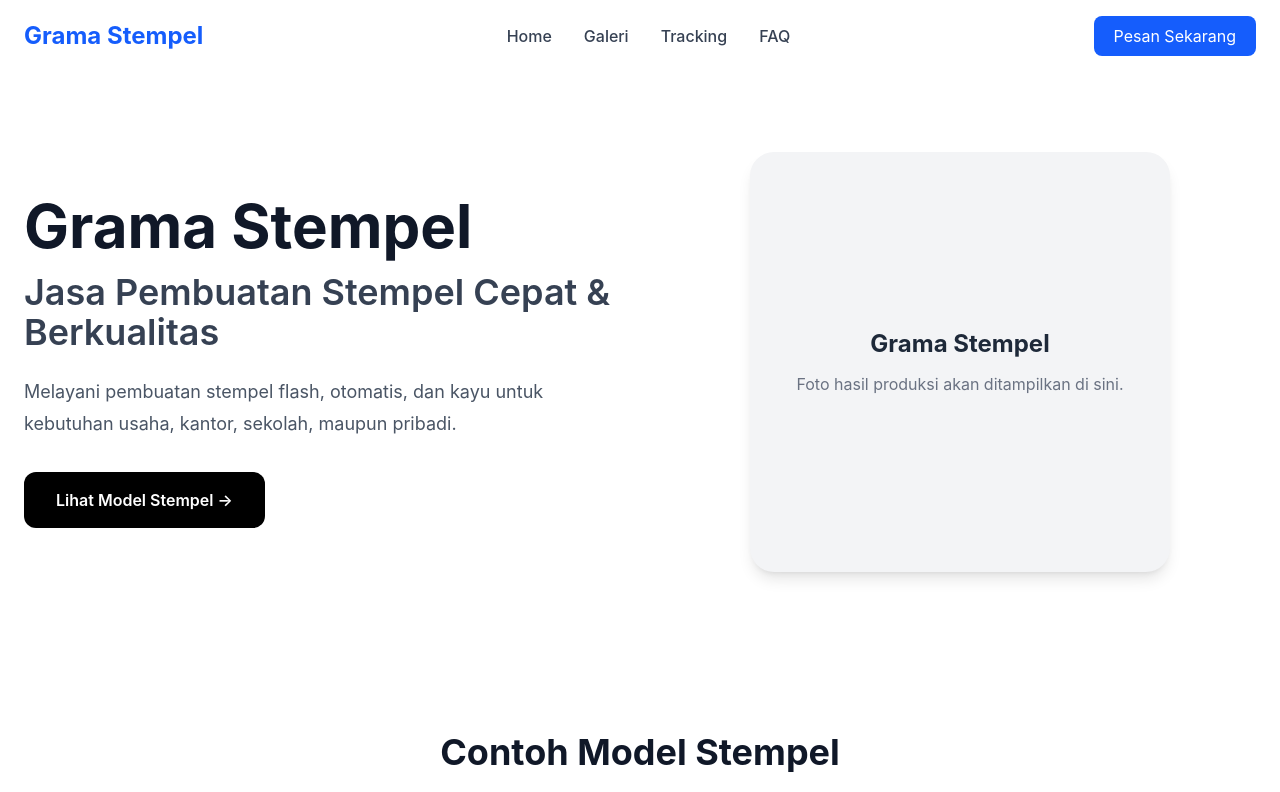
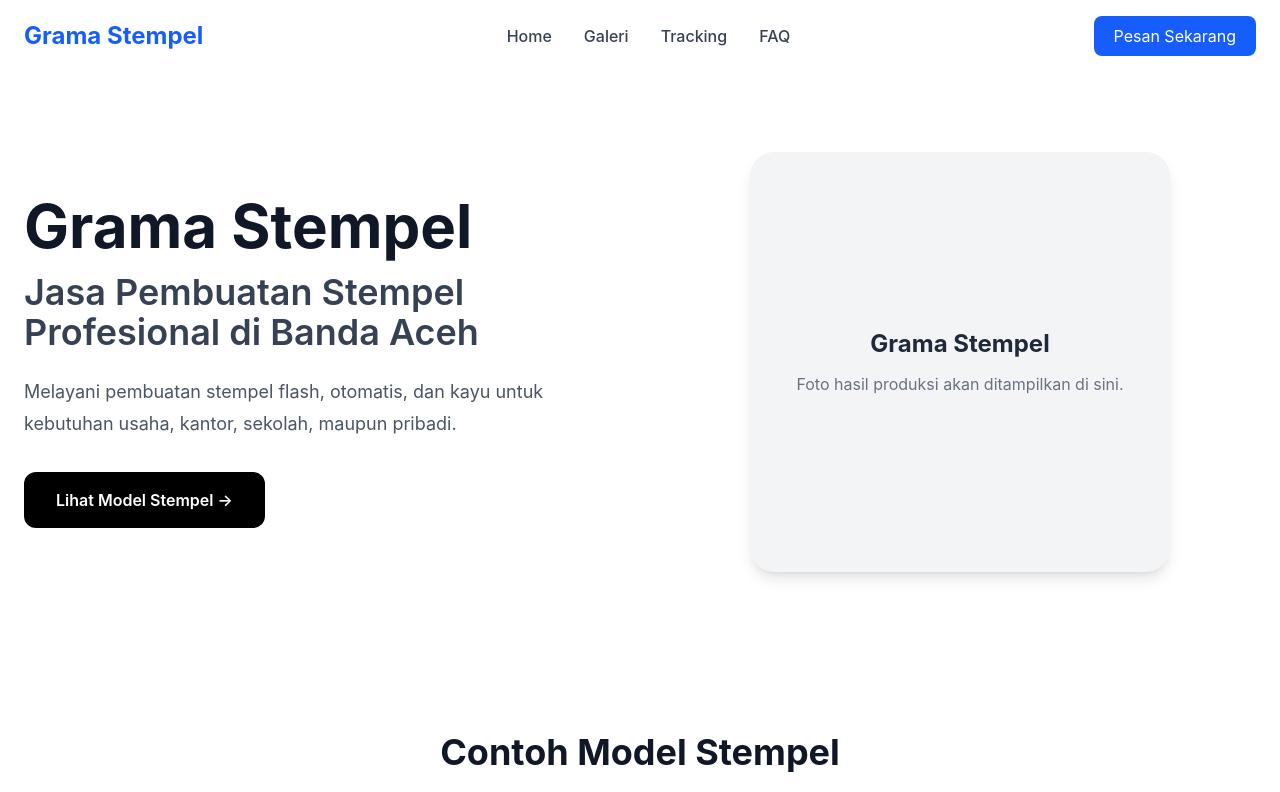
Before and after one commit to althafgi186-alt/grama-stempel, a React (Vite) app in the folder client/: page / in a window 1280 px wide. Shown: the top 792 px of the page. Built offline with nearby package versions, Linux system fonts and the light colour scheme.

Commit message:
mengubah judul hero

```diff
--- a/client/src/components/Hero/Hero.jsx
+++ b/client/src/components/Hero/Hero.jsx
@@ -1,6 +1,6 @@
 function Hero() {
   return (
-    <section className="bg-white">
+    <section id="home" className="bg-white">
       <div className="max-w-7xl mx-auto px-6 py-20">
 
         <div className="grid md:grid-cols-2 items-center gap-12">
@@ -13,8 +13,7 @@ function Hero() {
             </h1>
 
             <h2 className="text-3xl md:text-4xl font-semibold mt-4 text-gray-700">
-  Jasa Pembuatan Stempel
-Cepat & Berkualitas
+  Jasa Pembuatan Stempel Profesional di Banda Aceh
 </h2>
 
             <p className="mt-6 text-lg text-gray-600 leading-8">
```
